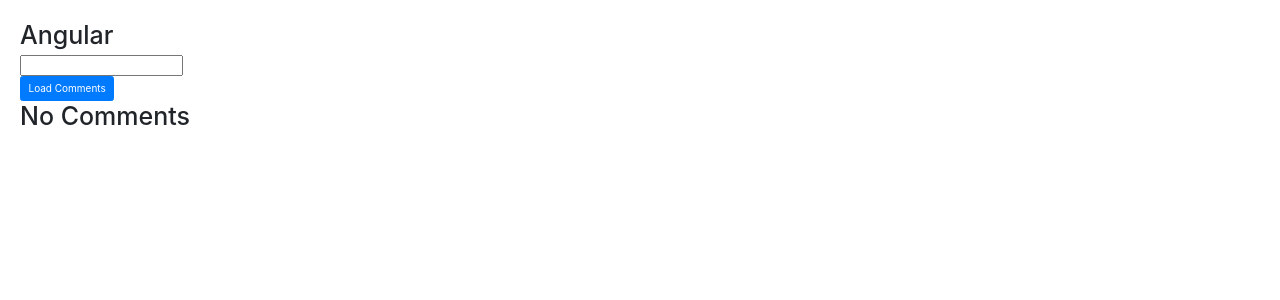
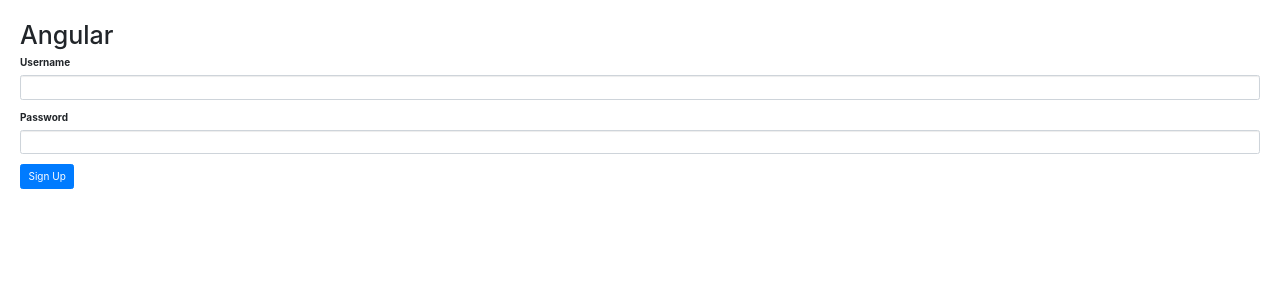
Before and after one commit to Tech-Training-2021/training-code, an Angular app in the folder 4-TS-Angular/HerosApp/: page / in a window 1280 px wide. Shown: the top 300 px of the page. Built offline with nearby package versions, Linux system fonts and the light colour scheme.

Commit message:
Intro to Forms in Angular

```diff
--- a/4-TS-Angular/HerosApp/src/app/app.component.html
+++ b/4-TS-Angular/HerosApp/src/app/app.component.html
@@ -1,4 +1,5 @@
 <h1>Angular</h1>
 <!-- <app-heros></app-heros> -->
-<input type=text [appInputFormat]="'uppercase'"><br>
-<app-comment></app-comment>
+<!-- <input type=text [appInputFormat]="'uppercase'"><br>
+<app-comment></app-comment> -->
+<signup-form></signup-form>
--- a/4-TS-Angular/HerosApp/src/app/app.module.ts
+++ b/4-TS-Angular/HerosApp/src/app/app.module.ts
@@ -1,5 +1,5 @@
 import { NgModule } from '@angular/core';
-import { FormsModule } from '@angular/forms';
+import { FormsModule, ReactiveFormsModule } from '@angular/forms';
 import { BrowserModule } from '@angular/platform-browser';
 import {HttpClient, HttpClientModule} from '@angular/common/http';
 
@@ -11,6 +11,7 @@
 import { FavoriteComponent } from './favorite/favorite.component';
 import { CommentComponent } from './comment/comment.component';
 import { InputFormatDirective } from './input-format.directive';
+import { SignupFormComponent } from './signup-form/signup-form.component';
 
 @NgModule({
   declarations: [
@@ -20,11 +21,13 @@
     SummaryPipe,
     FavoriteComponent,
     CommentComponent,
+    SignupFormComponent,
     InputFormatDirective
   ],
   imports: [
     BrowserModule,
     FormsModule,
+    ReactiveFormsModule,
     HttpClientModule
   ],
   providers: [HeroService],//Ng provides single instance of the Service listed here
--- /dev/null
+++ b/4-TS-Angular/HerosApp/src/app/signup-form/signup-form.component.html
@@ -0,0 +1,21 @@
+<form [formGroup]='form'>
+    <div class="form-group">
+        <label for="username">Username</label>
+        <input
+            formControlName="username"
+            id="username"
+            type="text"
+            class="form-control">
+            <div *ngIf="form.get('username').touched && form.get('username').invalid" class="alert alert-danger">Username is required</div>
+    </div>
+    <div class="form-group">
+        <label for="password">Password</label>
+        <input
+            formControlName="password"
+            id="password"
+            type="text"
+            class="form-control">
+            <div *ngIf="form.get('password').touched && form.get('password').invalid" class="alert alert-danger">Password is required</div>
+    </div>
+    <button class="btn btn-primary" type="submit">Sign Up</button>
+</form>
--- /dev/null
+++ b/4-TS-Angular/HerosApp/src/app/signup-form/signup-form.component.ts
@@ -0,0 +1,14 @@
+import { Component } from '@angular/core';
+import { FormGroup, FormControl, Validators } from '@angular/forms';
+
+@Component({
+  selector: 'signup-form',
+  templateUrl: './signup-form.component.html',
+  styleUrls: ['./signup-form.component.css']
+})
+export class SignupFormComponent {
+  form=new FormGroup({
+    username:new FormControl('',Validators.required),
+    password:new FormControl('',Validators.required)
+  });
+}
```
Also changed, not shown: 4-TS-Angular/HerosApp/src/app/signup-form/signup-form.component.css (added), 2 other files (tests, documents, lock files or other folders).
